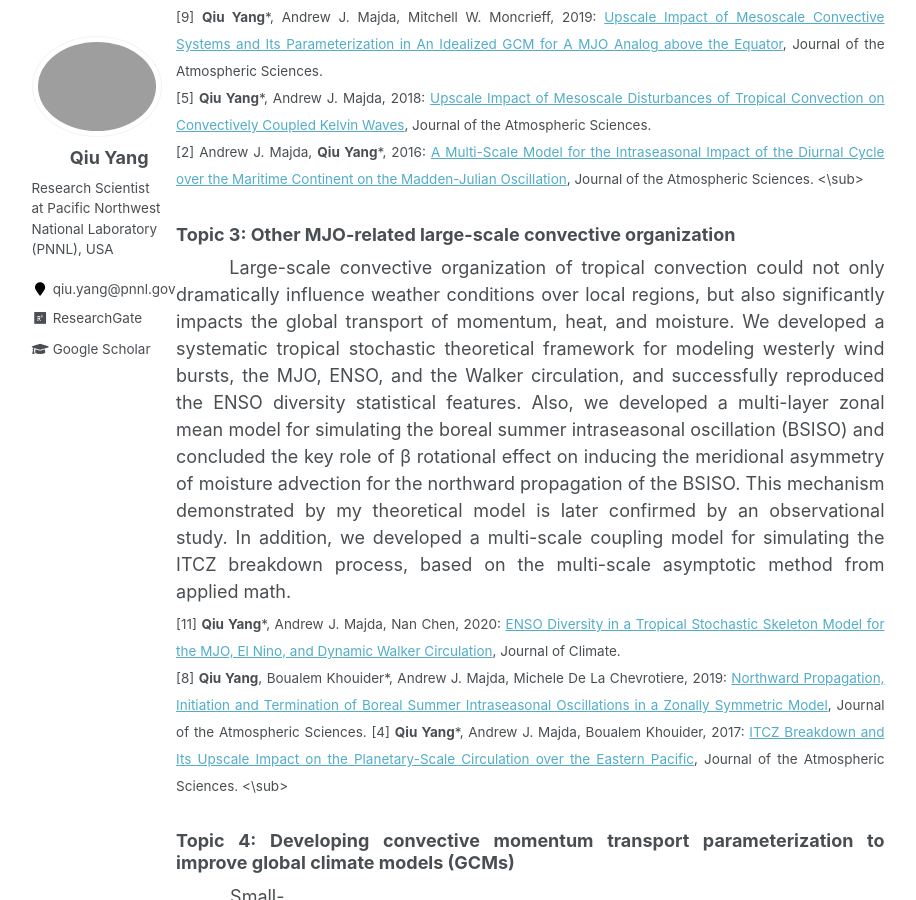
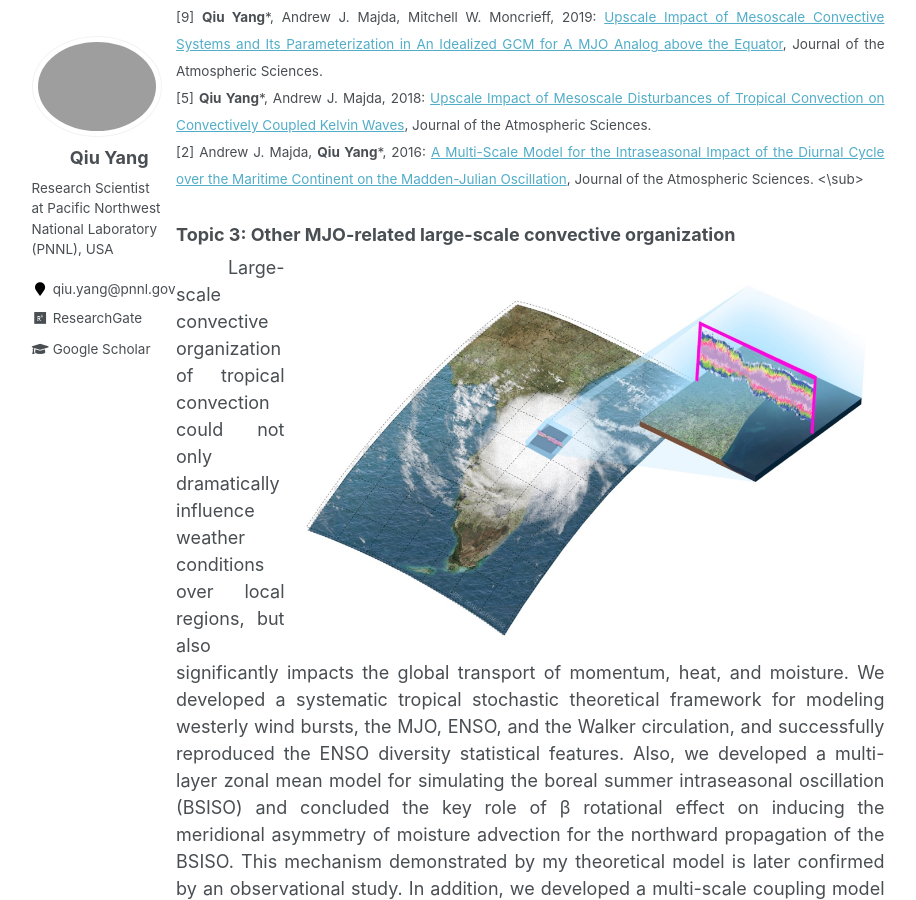
Before and after one commit to qiuyang50/qiuyang50.github.io, a Jekyll site: the page built from _pages/research.md, in a window 1280 px wide and 900 px high, scrolled down 2502 px. Shown: the whole window, without its empty margins (182-1098 px from the left). Built offline with Jekyll 4.4.1, drawn with Linux system fonts in a browser that asks for light colours.

Commit message:
Update research.md

```diff
--- a/_pages/research.md
+++ b/_pages/research.md
@@ -31,6 +31,7 @@ author_profile: true
 
 ### Topic 3: Other MJO-related large-scale convective organization
 
+<img style="float: right; padding: 0px 0px 0px 5px;" src="/files/E3SM-MMF_concept.png" alt="drawing" width="600"/>
 &nbsp;&nbsp;&nbsp;&nbsp;&nbsp;&nbsp;Large-scale convective organization of tropical convection could not only dramatically influence weather conditions over local regions, but also significantly impacts the global transport of momentum, heat, and moisture.  We developed a systematic tropical stochastic theoretical framework for modeling westerly wind bursts, the MJO, ENSO, and the Walker circulation, and successfully reproduced the ENSO diversity statistical features. Also, we developed a multi-layer zonal mean model for simulating the boreal summer intraseasonal oscillation (BSISO) and concluded the key role of β rotational effect on inducing the meridional asymmetry of moisture advection for the northward propagation of the BSISO. This mechanism demonstrated by my theoretical model is later confirmed by an observational study. In addition, we developed a multi-scale coupling model for simulating the ITCZ breakdown process, based on the multi-scale asymptotic method from applied math.
 <sub>
 [11] **Qiu Yang**\*, Andrew J. Majda, Nan Chen, 2020: [ENSO Diversity in a Tropical Stochastic Skeleton Model for the MJO, El Nino, and Dynamic Walker Circulation](https://journals.ametsoc.org/view/journals/clim/aop/JCLI-D-20-0447.1/JCLI-D-20-0447.1.xml), Journal of Climate.
@@ -40,7 +41,7 @@ author_profile: true
 
 ### Topic 4: Developing convective momentum transport parameterization to improve global climate models (GCMs)
 
-<img style="float: right; padding: 0px 0px 0px 5px;" src="/files/E3SM-MMF_concept.png" alt="drawing" width="600"/>
+<img style="float: right; padding: 0px 0px 0px 5px;" src="/files/ENSOPageWhatisElNinoTest_0.png" alt="drawing" width="600"/>
 &nbsp;&nbsp;&nbsp;&nbsp;&nbsp;&nbsp;Small-scale turbulent flows from moist convection typically lead to the vertical redistribution of large-scale winds (referred to as convective momentum transport, CMT). Due to the coarse grids that are too large to resolve small-scale flows, traditional earth system models poorly represent the CMT, and thus rely on parameterizations that empirically describe the magnitude and vertical profiles of the CMT. The goals of our study are to 1) understand the impact of CMT on the simulated climatological mean state and spatiotemporal variability of the large-scale circulation, and 2) develop and improve the CMT scheme in the E3SM-Multiscale Modeling Framework (MMF) based on our theoretical modeling results.
 <sub>
 [16] **Qiu Yang**\*, Walter Hannah, Ruby Leung, 2022: [Convective Momentum Transport and its Impact on the Madden-Julian Oscillation in E3SM-MMF](https://doi.org/10.1029/2022MS003206). Journal of Advances in Modeling Earth Systems.
```
